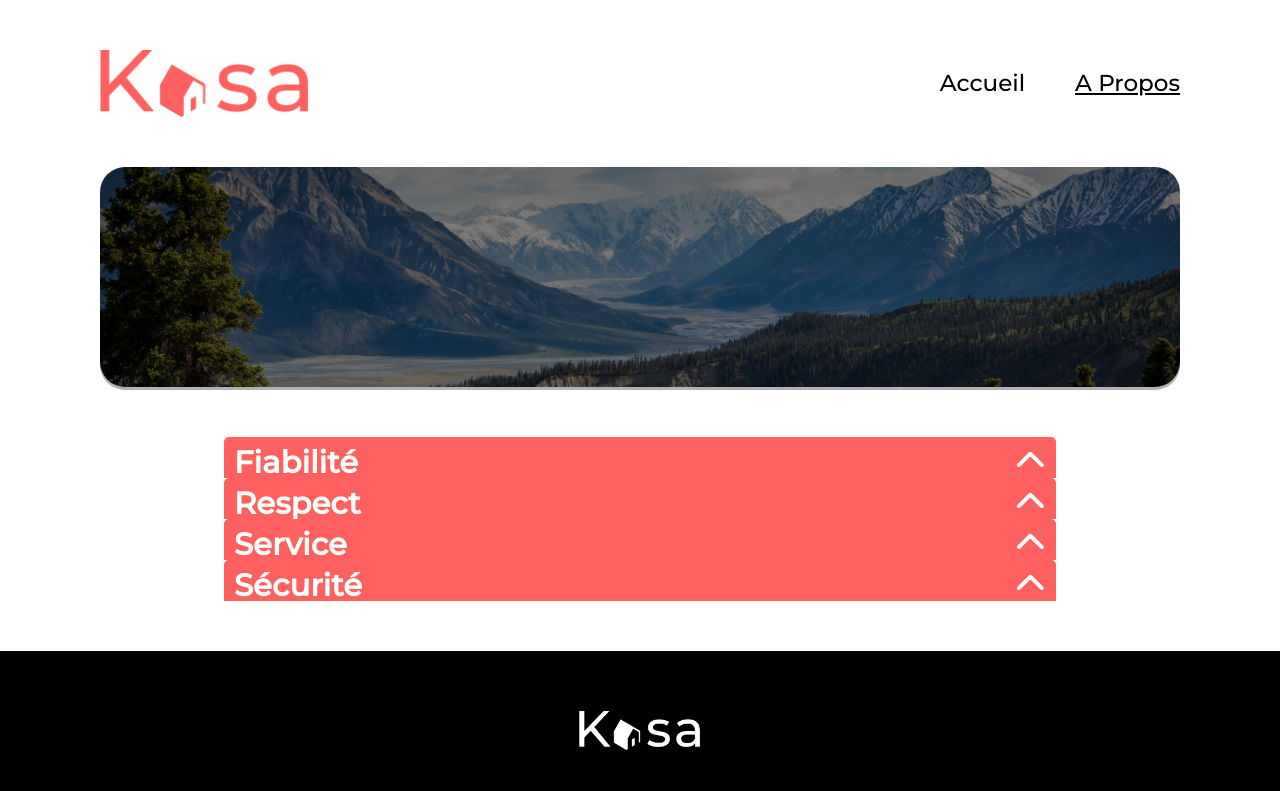
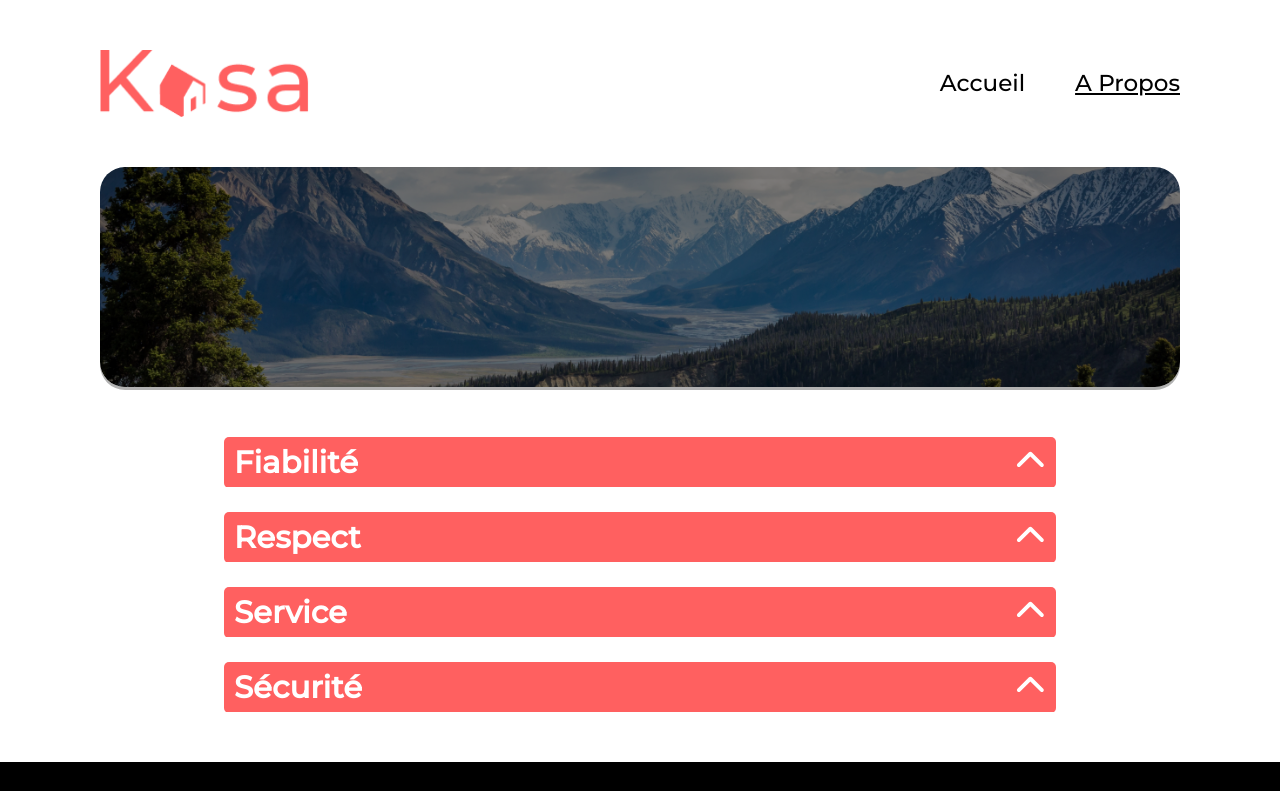
Before and after one commit to newke1234/OC_Projet6, a React (Create React App) app: page /About in a window 1280 px wide. Shown: the top 791 px of the page. Built offline with nearby package versions, Linux system fonts and the light colour scheme.

Commit message:
Maj du scss (suppression de margin et chgment de couleur pour le texte

```diff
--- a/src/styles/dropdown.scss
+++ b/src/styles/dropdown.scss
@@ -10,6 +10,8 @@
 .box {
   cursor: pointer;
   overflow: hidden;
+  min-height: 50px;
+  margin-bottom: 25px;
 
   &__title {
     display: flex;
@@ -26,22 +28,23 @@
   }
 
   &__text-container {
+    color: $main-color;
     font-size: 0.5em;
     line-height: 25px;
-    transition: transform 0.3s ease, margin-top 0.3s ease;
+    transition: transform 0.3s ease-in-out, margin-top 0.3s ease-in-out;
     background-color: $third-color;
     border-radius: $box-border-radius;
     padding: 10px;
     transform: translateY(-100%);
     z-index: 1;
-    margin-bottom: 20px;
+    // margin-bottom: 20px;
     margin-top: -50px;
   }
 
   &.open {
     .box__text-container {
       transform: translateY(0);
-      margin-bottom: 20px;
+      // margin-bottom: 20px;
       margin-top: 0;
     }
   }
```
